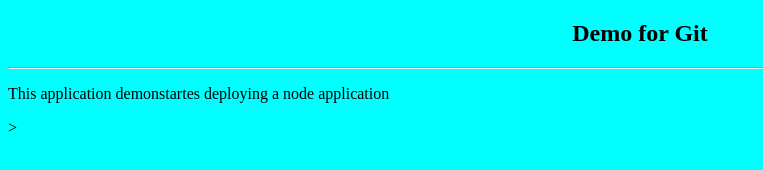
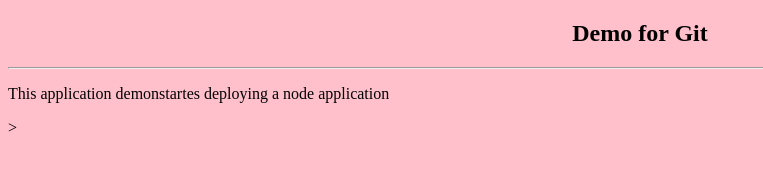
Before and after one commit to AyushJain-31/node_aj, a website: page index.html in a window 1280 px wide. Shown: the whole page, without its empty margins (0-763 px from the left). Drawn offline with Linux system fonts and the light colour scheme.

Commit message:
Pink now

```diff
--- a/index.html
+++ b/index.html
@@ -4,7 +4,7 @@
     <meta charset="utf-8">
     <title>Node Demo Website</title>
   </head>
-  <body style="background-color : cyan">
+  <body style="background-color:pink">
     <h2><center>Demo for Git</center> </h2>
     <hr />
     <p>This application demonstartes deploying a node application</p>
```
